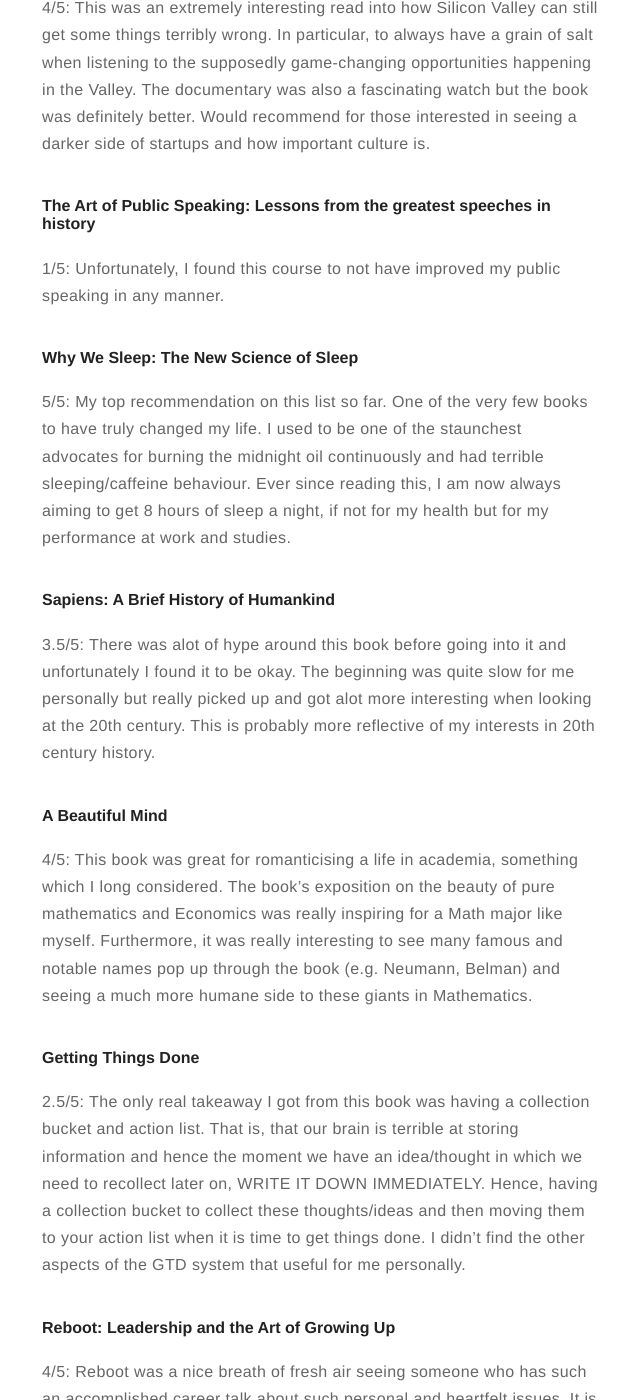
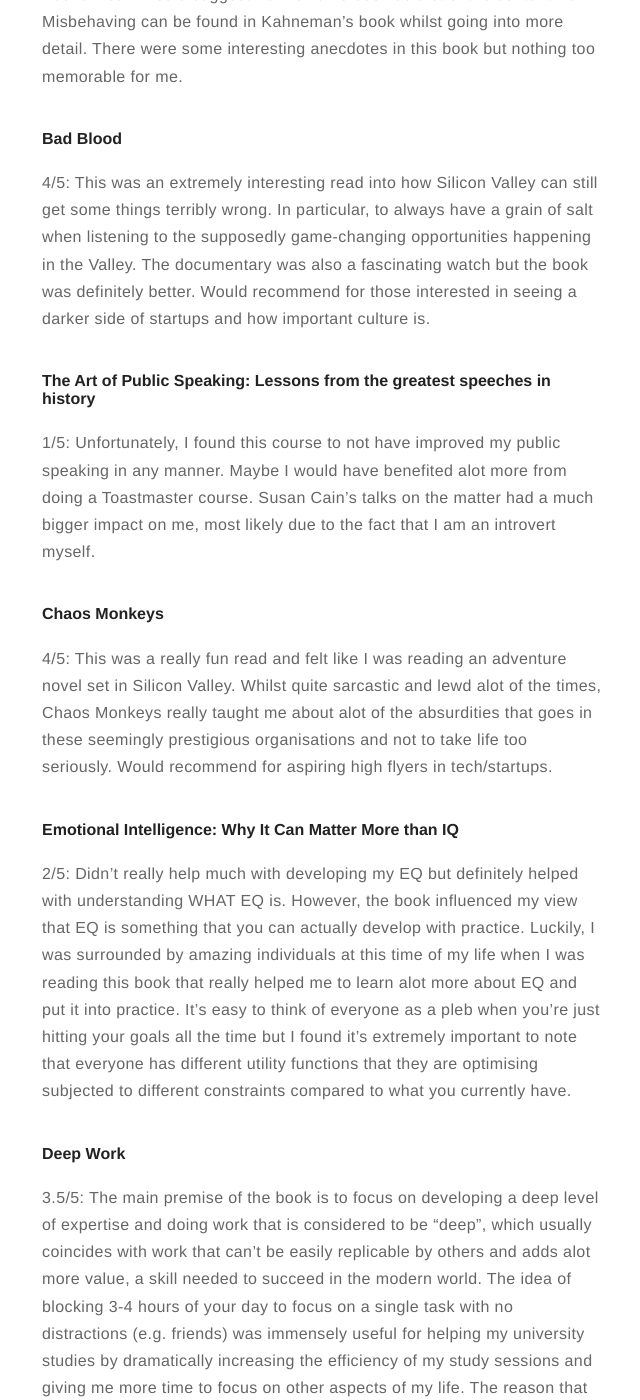
Before and after one commit to chrishyland/chrishyland.github.io, a Jekyll site: the page built from _posts/2019-07-01-Reading_List.md, in a window 1280 px wide and 1400 px high, scrolled down 1823 px. Shown: the whole window, without its empty margins (318-958 px from the left). Built offline with Jekyll 4.4.1, drawn with Linux system fonts in a browser that asks for light colours; some of the changed text lies outside the part shown.

Commit message:
Updated list

```diff
--- a/_posts/2019-07-01-Reading_List.md
+++ b/_posts/2019-07-01-Reading_List.md
@@ -15,6 +15,9 @@
 
 In addition, podcasts/Netflix shows that I have found particularly interesting will also be here.
 
+So why books over other mediums such as podcasts/Youtube? A model of how I view it is that books are the condensation of prolific people's thoughts over many years of their lives and the act of writing a book takes months alongside many painstaking revisions to it whilst podcasts and other mediums take around a few weeks/months of concentrated efforts. So taking 10-15 hours to read the condensation of years worth of thought and head-scratching by really smart people is quite a good deal in my opinion. I'm not saying that one should only read books but there is a lack of emphasis on reading books nowadays as we are faced with a bombardment of resources to learn from. My own personal routine involves always having 1-2 books that I am reading over a 2-week period whilst I fit in podcasts during shorter commutes/house chores, averaging to around 3-4 podcast episodes a week.
+
+One final disclaimer that I'd like to say about reading books that Drew Houston pointed out was that a book's impact and impression on you really depends on where you currently are in your life. That is, a book that is currently a 2.5/5 for me may be a 4/5 if I had read it at a different stage of my life and vice versa. So these ratings that I have ascribed are not an absolute declaration of the book's influence on me but rather how do they resonate with me as a 23-year old.
 ---
 
 ## Book List (13/26)
@@ -22,43 +25,43 @@
 The list is in chronological order of when I read them in addition to my rating of the book and any comments.
 
 #### The Everything Store
-2/5: An interesting exploration of the intense grit and tenacity of Jeff Bezos. Whilst there was some exploration of his decision making framework, I found that I was not able to take away much else.
+2/5: An interesting exploration of the intense grit and tenacity of Jeff Bezos. Whilst there was some exploration of his decision making framework, I found that I was not able to take away much else. It was interesting to see in retrospect how insane it must have seen to people for him to leave his high-paying job in trading to start a website selling books. If you are interested in reading autobiographies, there are alot more interesting ones you could find out there.
 
 #### Misbehaving: The Making of Behavioural Economics
-2.5/5: I've read Daniel Kahneman's Thinking, Fast and Slow last year and I found that to be a more interesting book on dealing with Behavioural Economics. I would suggest Kahneman's book as alot of the content from Misbehaving can be found in Kahneman's book and goes into more detail. There were some interesting anecdotes in this book but nothing too memorable.
-
-#### Deep Work
-3.5/5: The main premise of the book is to focus on developing a deep level of expertise and doing work that is considered to be "deep", which usually coincides with work that can't be easily replicable by others and adds alot more value. The idea of blocking 3-4 hours of your day to focus on a single task with no distractions (e.g. friends) was immensely useful for helping my university studies by dramatically increasing the efficiency of my study sessions and giving me more time to focus on other aspects of my life. The reason that the rating wasn't any higher was that I didn't find the rest of the book that interesting after the sections mentioned above and found it to be repetitive.
-
-#### Chaos Monkeys
-4/5: This was a really fun read and felt like I was reading an adventure novel set in Silicon Valley. Whilst quite sarcastic and lewd alot of the times, Chaos Monkeys really taught me about alot of the absurdities that goes in these seemingly prestigious organisations and not to take life too seriously.
+2.5/5: I've read Daniel Kahneman's Thinking, Fast and Slow last year and I found that to be a more interesting book on dealing with Behavioural Economics. I would suggest Kahneman's book as alot of the content from Misbehaving can be found in Kahneman's book whilst going into more detail. There were some interesting anecdotes in this book but nothing too memorable for me.
 
 #### Bad Blood
 4/5: This was an extremely interesting read into how Silicon Valley can still get some things terribly wrong. In particular, to always have a grain of salt when listening to the supposedly game-changing opportunities happening in the Valley. The documentary was also a fascinating watch but the book was definitely better. Would recommend for those interested in seeing a darker side of startups and how important culture is.
 
 #### The Art of Public Speaking: Lessons from the greatest speeches in history
-1/5: Unfortunately, I found this course to not have improved my public speaking in any manner.
+1/5: Unfortunately, I found this course to not have improved my public speaking in any manner. Maybe I would have benefited alot more from doing a Toastmaster course. Susan Cain's talks on the matter had a much bigger impact on me, most likely due to the fact that I am an introvert myself.
+
+#### Chaos Monkeys
+4/5: This was a really fun read and felt like I was reading an adventure novel set in Silicon Valley. Whilst quite sarcastic and lewd alot of the times, Chaos Monkeys really taught me about alot of the absurdities that goes in these seemingly prestigious organisations and not to take life too seriously. Would recommend for aspiring high flyers in tech/startups.
+
+#### Emotional Intelligence: Why It Can Matter More than IQ
+2/5: Didn't really help much with developing my EQ but definitely helped with understanding WHAT EQ is. However, the book influenced my view that EQ is something that you can actually develop with practice. Luckily, I was surrounded by amazing individuals at this time of my life when I was reading this book that really helped me to learn alot more about EQ and put it into practice. It's easy to think of everyone as a pleb when you're just hitting your goals all the time but I found it's extremely important to note that everyone has different utility functions that they are optimising subjected to different constraints compared to what you currently have.
+
+#### Deep Work
+3.5/5: The main premise of the book is to focus on developing a deep level of expertise and doing work that is considered to be "deep", which usually coincides with work that can't be easily replicable by others and adds alot more value, a skill needed to succeed in the modern world. The idea of blocking 3-4 hours of your day to focus on a single task with no distractions (e.g. friends) was immensely useful for helping my university studies by dramatically increasing the efficiency of my study sessions and giving me more time to focus on other aspects of my life. The reason that the rating wasn't any higher was that I didn't find the rest of the book that interesting after the sections mentioned above and found it to be repetitive. I would actually suggest that reading a summary of this book or just some of it would be sufficient in taking away the main messages of the book.
 
 #### Why We Sleep: The New Science of Sleep
-5/5: My top recommendation on this list so far. One of the very few books to have truly changed my life. I used to be one of the staunchest advocates for burning the midnight oil continuously and had terrible sleeping/caffeine behaviour. Ever since reading this, I am now always aiming to get 8 hours of sleep a night, if not for my health but for my performance at work and studies.
+5/5: My top recommendation on this list so far. One of the very few books to have truly changed my life. I used to be one of the staunchest advocates for burning the midnight oil continuously and had terrible sleeping/caffeine behaviour. Ever since reading this, I am now always aiming to get 8 hours of sleep a night, if not for my health but for my performance at work and studies. Furthermore, besides why we as an individual should sleep, it has quite alot of interesting commentary on the increasingly backward view we as society have towards sleep. I'd highly suggest combining this book with Deep Work if you want to increase your productivity tremendously, getting enough sleep to then do deep work. 100% recommend to anyone.
 
 #### Sapiens: A Brief History of Humankind
-3.5/5: There was alot of hype around this book before going into it and unfortunately I found it to be okay. The beginning was quite slow for me personally but really picked up and got alot more interesting when looking at the 20th century. This is probably more reflective of my interests in 20th century history.
+3.5/5: There was alot of hype around this book before going into it and unfortunately I found it to be just okay. The beginning was quite slow for me personally but really picked up and got alot more interesting when looking at the 20th century. This is probably more reflective of my interests in 20th century history. I would probably revisit this book again in the future.
 
 #### A Beautiful Mind
-4/5: This book was great for romanticising a life in academia, something which I long considered. The book's exposition on the beauty of pure mathematics and Economics was really inspiring for a Math major like myself. Furthermore, it was really interesting to see many famous and notable names pop up through the book (e.g. Neumann, Belman) and seeing a much more humane side to these giants in Mathematics.
+4/5: This book was great for romanticising a life in academia, something which I long considered. The book's exposition on the beauty of pure mathematics and Economics was really inspiring for a Math major like myself. Furthermore, it was really interesting to see many famous and notable names pop up through the book (e.g. Neumann, Belman) and seeing a much more humane side to these giants in Mathematics. Would recommend to any STEM student.
 
 #### Getting Things Done
-2.5/5: The only real takeaway I got from this book was having a collection bucket and action list. That is, that our brain is terrible at storing information and hence the moment we have an idea/thought in which we need to recollect later on, WRITE IT DOWN IMMEDIATELY. Hence, having a collection bucket to collect these thoughts/ideas and then moving them to your action list when it is time to get things done. I didn't find the other aspects of the GTD system that useful for me personally.
+2.5/5: The only real takeaway I got from this book was having a collection bucket and action list. That is, that our brain is terrible at storing information and hence the moment we have an idea/thought in which we need to recollect later on, WRITE IT DOWN IMMEDIATELY. Hence, having a collection bucket to collect these thoughts/ideas and then moving them to your action list when it is time to get things done. I didn't find the other aspects of the GTD system that useful for me personally. I think personally I already have quite a strong framework in place to get stuff done that I am quite happy with currently.
 
 #### Reboot: Leadership and the Art of Growing Up
 4/5: Reboot was a nice breath of fresh air seeing someone who has such an accomplished career talk about such personal and heartfelt issues. It is easy to get caught up in the everyday grind but this book really helped me to stop and reflect on why I do what I do. A recommendation for high-flyers that are starting out in their careers.
 
 #### Debt: The First 5,000 Years
 4.5/5: All the hype around Sapiens should be redirected towards this book. This paints such an illuminating history of humankind from the perspective of debt and how it influences our financial system, customs, and norms. This book instantly dispelled numerous mental models I had about the world in the first 20 minutes of starting this book. Would recommend to anyone interested in Economics and history.
-
-#### Emotional Intelligence: Why It Can Matter More than IQ
-2/5: Didn't really help much with developing my EQ but definitely helped with understanding WHAT EQ is.
 
 ---
 
@@ -83,7 +86,7 @@
 2/5: As much as I am interested in machine learning, I don't seem to enjoy this podcast so much. Will need to give this one another chance.
 
 #### Grey Matter/Masters of Scale
-3/5: To me these podcasts feel quite similar with Reid Hoffman being the main star. Another great resource for learning how to operate a startup.
+3/5: To me these podcasts feel quite similar with Reid Hoffman being the main star. Another great resource for learning how to operate and work in a startup.
 
 #### Crazy/Genius
 2.5/5: A nice podcast for learning a bit more about certain trends in industries. Would be better if they got alot more into the nitty-gritty of the trends.
@@ -96,7 +99,7 @@
 ## Netflix Shows
 
 #### World War II in HD Colour
-4.5/5: A really good series exploring Europe's darkest days.
+4.5/5: A really good series exploring Europe's darkest days. The way that they were able to colour old footage was incredible and the way that they weaved all the different moving parts into one smooth cohesive narrative was great.
 
 #### Icarus
 4.5/5: A must watch into cheating in sports.
@@ -116,11 +119,23 @@
 ## Simple Pleasures of Life
 
 #### Shingeki no Kyojin
-5/5
+4.5/5
 
 #### One Punch Man
 4/5
 
+#### Boku no Hero Academia
+3.5/5
+
+#### Dragonball Super
+3.5/5
+
+#### Hunter X Hunter
+5/5
+
+#### Fullmetal Alchemist Brotherhood
+4.5/5
+
 ---
 
 ### Send through an email or Linkedin message if you have suggestions/recommendations for books to read/podcasts to listen to!
```
